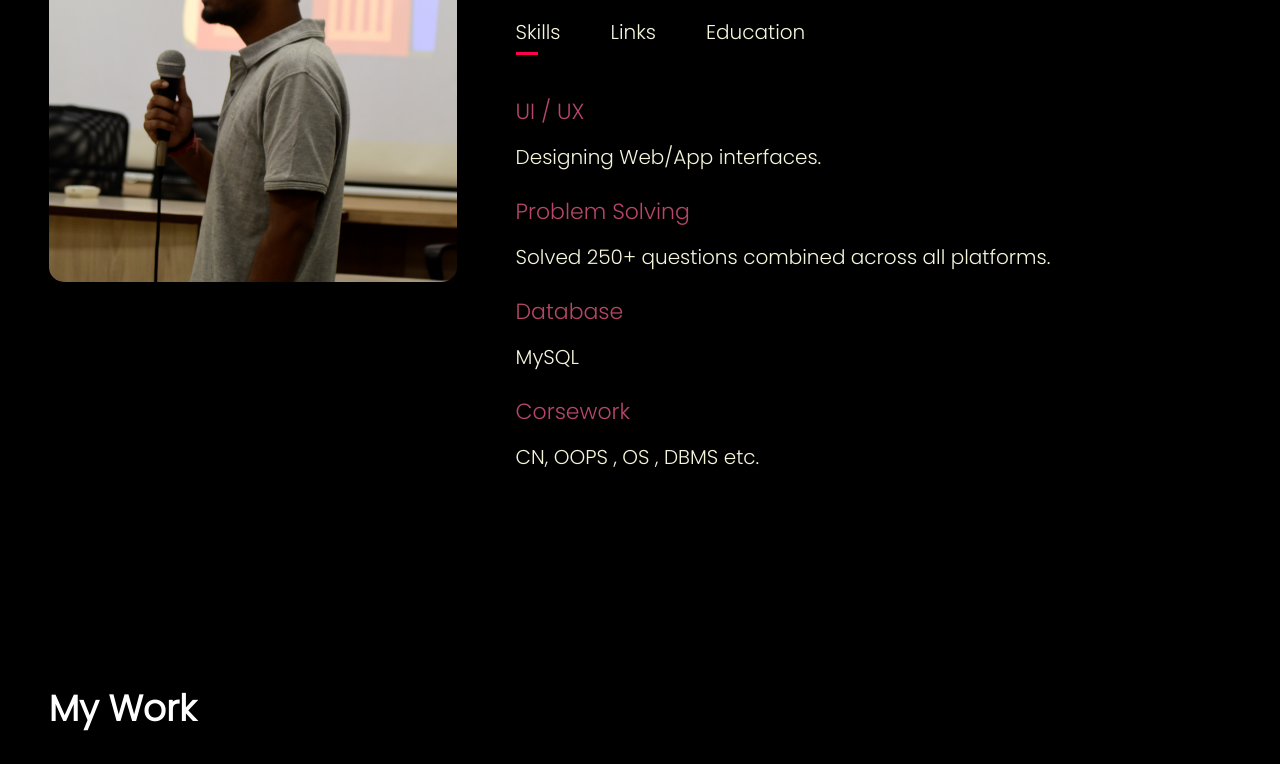
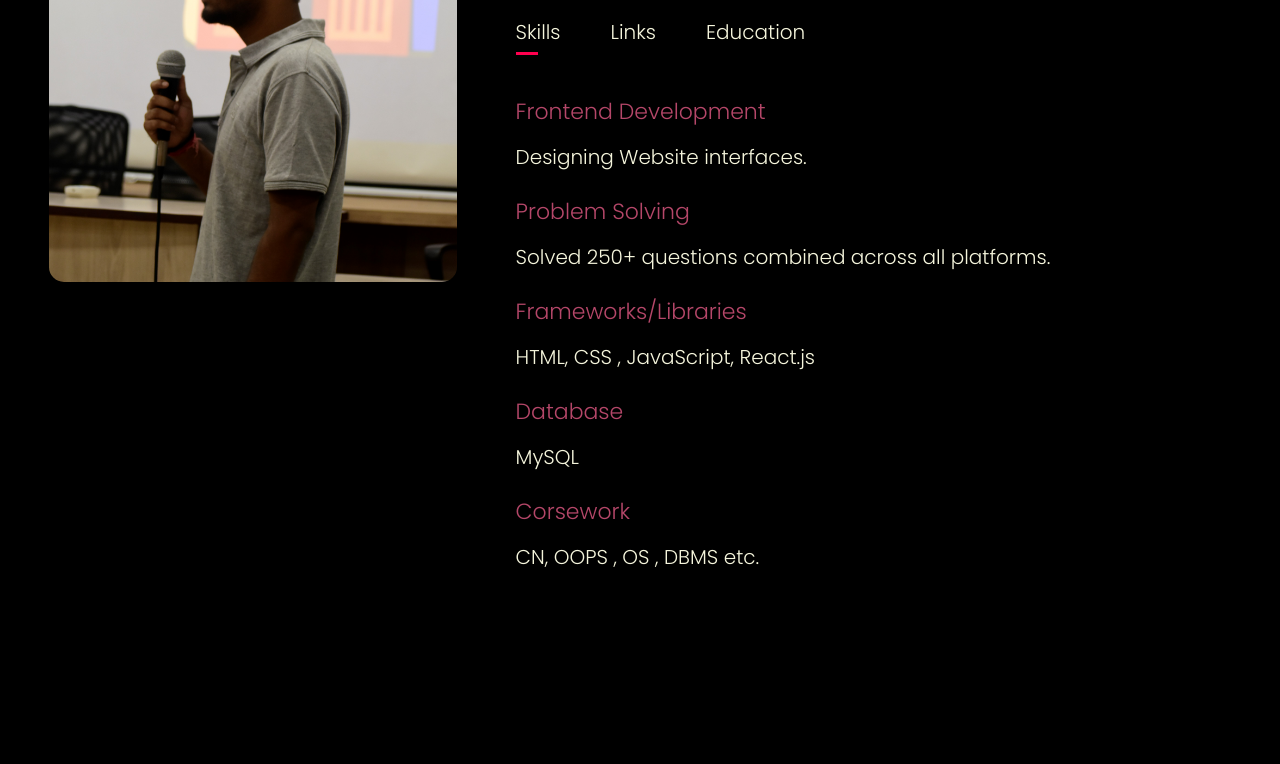
Before and after one commit to me-piyush/Portfolio, a plain HTML site: page index.html in a window 1280 px wide. Shown: the part 1263-2027 px from the top of the page. Drawn offline with Linux system fonts and the light colour scheme.

Commit message:
Update index.html

```diff
--- a/index.html
+++ b/index.html
@@ -22,7 +22,6 @@
                 <i class="fas fa-bars" onclick="openmenu()"></i>
             </nav>
             <div class="container">
-              <!-- <p>UI/UX Designer</p><br> -->
               <h1 >Hi, I am <span> Piyush Raj </span><br> An aspiring software developer.</h1>
             </div>
     </div>
@@ -45,8 +44,9 @@
                 </div>
                 <div class="contents active" id="skills">
                     <ul>
-                        <li><span>UI / UX</span><br><span class="small">Designing Web/App interfaces.</span></span></li>
+                        <li><span>Frontend Development</span><br><span class="small">Designing Website interfaces.</span></span></li>
                         <li><span>Problem Solving</span><br> <span class="small">Solved 250+ questions combined across all platforms.</span></li>
+                        <li><span>Frameworks/Libraries</span><br><span class="small"> HTML, CSS , JavaScript, React.js </span></li>
                         <li><span>Database</span><br><span class="small">MySQL</span></li>
                         <li><span>Corsework </span><br><span class="small">CN, OOPS , OS , DBMS etc.</span></li>
                     </ul>
@@ -84,7 +84,7 @@
                 <p>
                     This Portfolio  website  showcase my own individual's skills, projects, and contact information.
                 </p>
-                <a href="#"><i class="fa-solid fa-up-right-from-square" style="color: #ede4e4;"></i></a>
+                <a href="#about"><i class="fa-solid fa-up-right-from-square" style="color: #ede4e4;"></i></a>
             </div>
             </div>
             <div class="w1">
```
